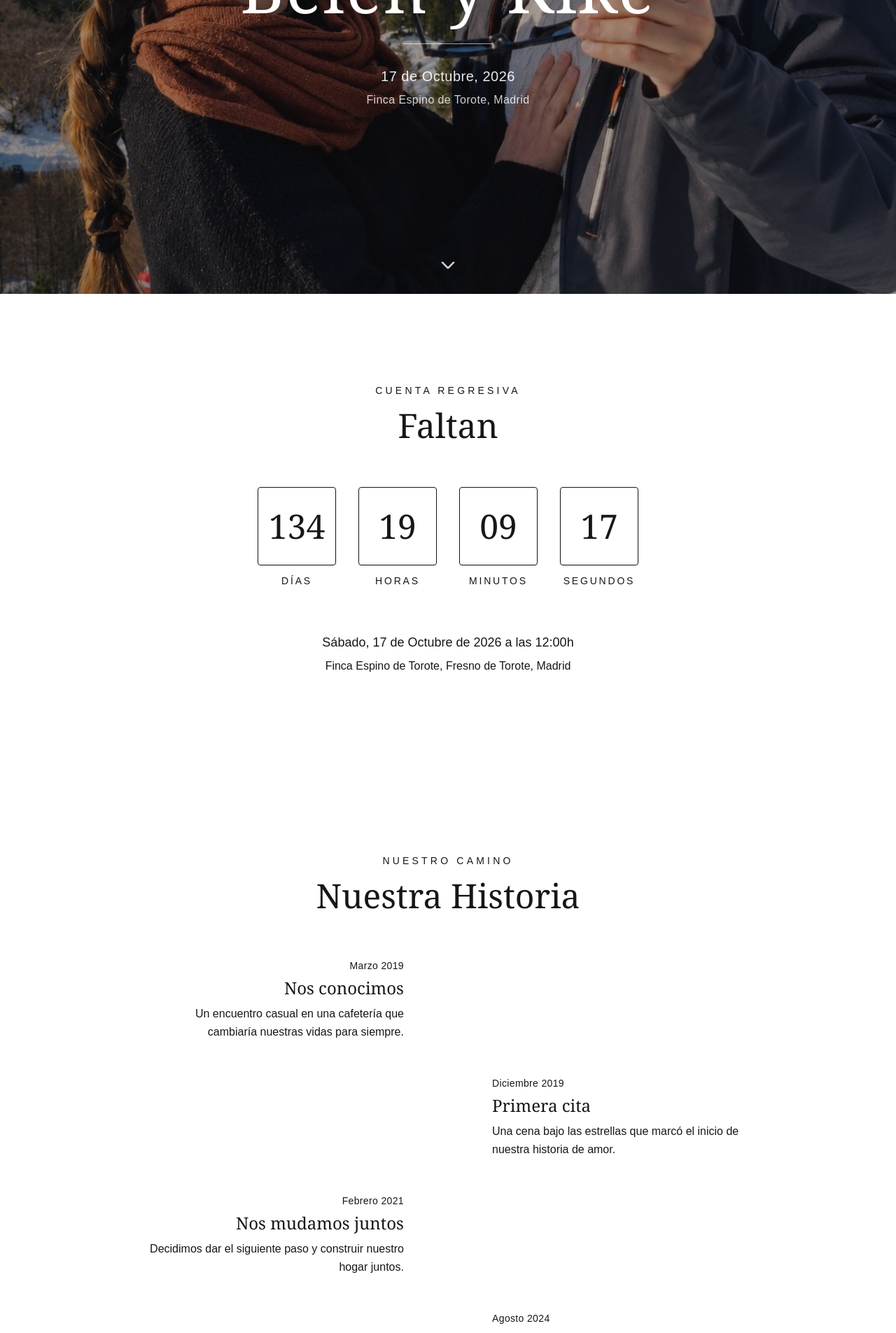
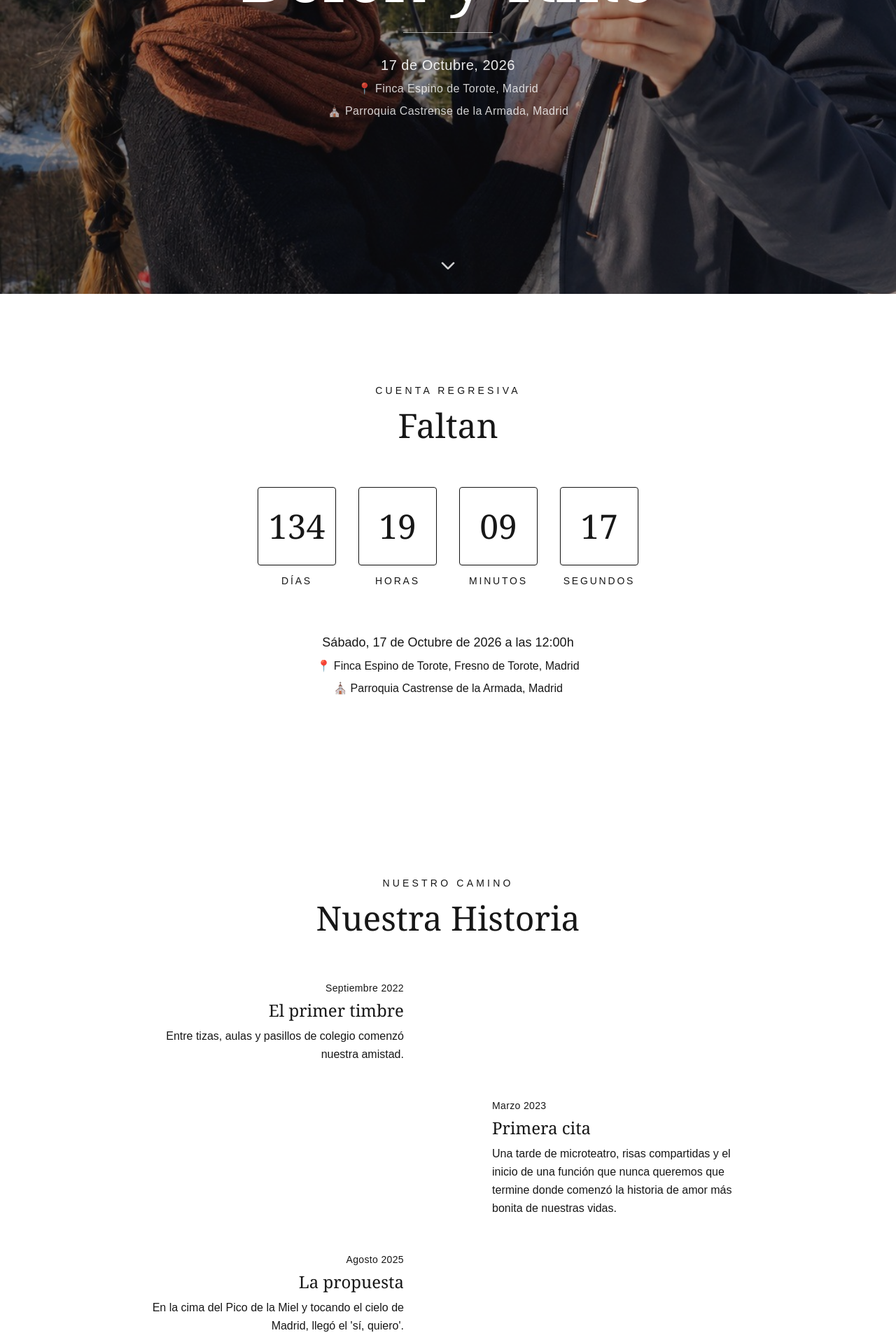
Before and after one commit to HTorres1/WebBoda, a Next.js app: page / in a window 1280 px wide. Shown: the part 380-2285 px from the top of the page at 70% size. Built offline with nearby package versions, Linux system fonts and the light colour scheme.

Commit message:
nuevos cambios

```diff
--- a/components/wedding/countdown-section.tsx
+++ b/components/wedding/countdown-section.tsx
@@ -129,9 +129,22 @@ export function CountdownSection() {
           <p className="text-muted-foreground text-lg">
             Sábado, 17 de Octubre de 2026 a las 12:00h
           </p>
-          <p className="text-muted-foreground mt-2">
-            Finca Espino de Torote, Fresno de Torote, Madrid
-          </p>
+          <motion.a
+            href="https://maps.app.goo.gl/RhaUwNyQMN2JnBya9"
+            target="_blank"
+            rel="noopener noreferrer"
+            className="block text-muted-foreground mt-2 hover:underline"
+          >
+            📍 Finca Espino de Torote, Fresno de Torote, Madrid
+          </motion.a>
+          <motion.a
+            href="https://maps.app.goo.gl/gaE7UDEV1UT3HSw97"
+            target="_blank"
+            rel="noopener noreferrer"
+            className="block text-muted-foreground mt-2 hover:underline"
+          >
+            ⛪ Parroquia Castrense de la Armada, Madrid
+          </motion.a>
         </motion.div>
       </div>
     </section>
--- a/components/wedding/event-details.tsx
+++ b/components/wedding/event-details.tsx
@@ -7,15 +7,15 @@ const events = [
   {
     icon: MapPin,
     title: "Ceremonia",
-    time: "17:00",
-    location: "Capilla de la Hacienda",
+    time: "12:00",
+    location: "Parroquia Castrense de la Armada",
     description: "Una ceremonia íntima rodeados de nuestros seres queridos.",
   },
   {
     icon: Utensils,
     title: "Cóctel",
     time: "18:30",
-    location: "Jardines de la Hacienda",
+    location: "Finca Espino de Torote",
     description:
       "Disfruta de aperitivos y bebidas mientras socializas con otros invitados.",
   },
@@ -23,7 +23,7 @@ const events = [
     icon: Clock,
     title: "Cena",
     time: "20:00",
-    location: "Salón Principal",
+    location: "Finca Espino de Torote",
     description:
       "Una cena de cuatro tiempos preparada por nuestro chef exclusivo.",
   },
@@ -31,7 +31,7 @@ const events = [
     icon: Music,
     title: "Fiesta",
     time: "22:30",
-    location: "Terraza Exterior",
+    location: "Finca Espino de Torote",
     description: "¡Baila con nosotros toda la noche bajo las estrellas!",
   },
 ];
--- a/components/wedding/footer.tsx
+++ b/components/wedding/footer.tsx
@@ -27,6 +27,21 @@ export function Footer() {
             No podemos esperar para celebrar este día tan especial con todos
             vosotros. Vuestra presencia será el mejor regalo.
           </p>
+
+          <div className="mb-10">
+            <a
+              href="https://open.spotify.com/playlist/5gftlylytfYXC8ql7phUYe"
+              target="_blank"
+              rel="noopener noreferrer"
+              className="inline-flex items-center gap-2 text-background/80 hover:text-background transition"
+            >
+              🎵 Ayúdanos a crear la banda sonora del día
+            </a>
+
+            <p className="text-background/50 text-sm mt-2">
+              Añade tus canciones favoritas a nuestra playlist
+            </p>
+          </div>
 
           <nav className="flex flex-wrap justify-center gap-6 text-sm text-background/70 mb-8">
             <a
--- a/components/wedding/hero-section.tsx
+++ b/components/wedding/hero-section.tsx
@@ -59,14 +59,29 @@ export function HeroSection() {
           17 de Octubre, 2026
         </motion.p>
 
-        <motion.p
+        <motion.a
+          href="https://maps.app.goo.gl/RhaUwNyQMN2JnBya9"
+          target="_blank"
+          rel="noopener noreferrer"
           initial={{ opacity: 0, y: 20 }}
           animate={{ opacity: 1, y: 0 }}
           transition={{ duration: 0.8, delay: 1 }}
-          className="text-background/80 text-sm md:text-base mt-2 tracking-wide"
+          className="block text-background/80 text-sm md:text-base mt-2 tracking-wide hover:underline"
         >
-          Finca Espino de Torote, Madrid
-        </motion.p>
+          📍 Finca Espino de Torote, Madrid
+        </motion.a>
+
+        <motion.a
+          href="https://maps.app.goo.gl/gaE7UDEV1UT3HSw97"
+          target="_blank"
+          rel="noopener noreferrer"
+          initial={{ opacity: 0, y: 20 }}
+          animate={{ opacity: 1, y: 0 }}
+          transition={{ duration: 0.8, delay: 1.1 }}
+          className="block text-background/80 text-sm md:text-base mt-2 tracking-wide hover:underline"
+        >
+          ⛪ Parroquia Castrense de la Armada, Madrid
+        </motion.a>
       </div>
 
       {/* Scroll Indicator */}
--- a/components/wedding/rsvp-section.tsx
+++ b/components/wedding/rsvp-section.tsx
@@ -1,61 +1,19 @@
 "use client";
 
-import { useState } from "react";
 import { motion } from "framer-motion";
-// nada de imports UI
-import { Check, Heart } from "lucide-react";
+import { Heart } from "lucide-react";
 
 export function RsvpSection() {
-  const [formState, setFormState] = useState<"idle" | "submitting" | "success">(
-    "idle"
-  );
-  const [attendance, setAttendance] = useState<string>("");
-
-  const handleSubmit = async (e: React.FormEvent<HTMLFormElement>) => {
-    e.preventDefault();
-    setFormState("submitting");
-
-    // Simulate form submission
-    await new Promise((resolve) => setTimeout(resolve, 1500));
-
-    setFormState("success");
-  };
-
-  if (formState === "success") {
-    return (
-      <section id="rsvp" className="py-24 md:py-32 bg-background">
-        <div className="container mx-auto px-4 max-w-2xl text-center">
-          <motion.div
-            initial={{ opacity: 0, scale: 0.9 }}
-            animate={{ opacity: 1, scale: 1 }}
-            transition={{ duration: 0.5 }}
-            className="py-16"
-          >
-            <div className="w-20 h-20 bg-primary/10 rounded-full flex items-center justify-center mx-auto mb-8">
-              <Check className="w-10 h-10 text-primary" />
-            </div>
-            <h3 className="font-serif text-3xl md:text-4xl text-foreground mb-4">
-              ¡Gracias por confirmar!
-            </h3>
-            <p className="text-muted-foreground text-lg">
-              Hemos recibido tu confirmación. Estamos muy felices de contar
-              contigo en nuestro día especial.
-            </p>
-          </motion.div>
-        </div>
-      </section>
-    );
-  }
-
   return (
     <section id="rsvp" className="py-24 md:py-32 bg-background">
-      <div className="container mx-auto px-4 max-w-2xl">
+      <div className="container mx-auto px-4 max-w-2xl text-center">
+
         <motion.p
           initial={{ opacity: 0, y: 20 }}
           whileInView={{ opacity: 1, y: 0 }}
           viewport={{ once: true }}
           transition={{ duration: 0.6 }}
-          className="text-center text-sm tracking-[0.3em] uppercase text-muted-foreground mb-4"
+          className="text-sm tracking-[0.3em] uppercase text-muted-foreground mb-4"
         >
           Confirma tu asistencia
         </motion.p>
@@ -65,7 +23,7 @@ export function RsvpSection() {
           whileInView={{ opacity: 1, y: 0 }}
           viewport={{ once: true }}
           transition={{ duration: 0.6, delay: 0.1 }}
-          className="text-center font-serif text-4xl md:text-5xl text-foreground mb-6"
+          className="font-serif text-4xl md:text-5xl text-foreground mb-6"
         >
           RSVP
         </motion.h2>
@@ -75,67 +33,26 @@ export function RsvpSection() {
           whileInView={{ opacity: 1, y: 0 }}
           viewport={{ once: true }}
           transition={{ duration: 0.6, delay: 0.2 }}
-          className="text-center text-muted-foreground mb-12 max-w-md mx-auto"
+          className="text-muted-foreground mb-10 max-w-md mx-auto"
         >
-          Por favor, confirma tu asistencia antes del 15 de Mayo de 2025
+          Nos ayudaría muchísimo que confirmaras tu asistencia antes del
+          30 de Junio de 2026.
         </motion.p>
 
-        <motion.form
+        <motion.a
           initial={{ opacity: 0, y: 30 }}
           whileInView={{ opacity: 1, y: 0 }}
           viewport={{ once: true }}
           transition={{ duration: 0.6, delay: 0.3 }}
-          onSubmit={handleSubmit}
-          className="space-y-6 bg-card p-8 md:p-10 rounded-sm border border-border shadow-sm"
+          href="https://docs.google.com/forms/d/1SHeaxogrXNIC5gmNRe9Ei6ukkC_bVwDoBDkiX9nGPLw/viewform"
+          target="_blank"
+          rel="noopener noreferrer"
+          className="inline-flex items-center gap-3 px-8 py-4 rounded-sm bg-foreground text-background hover:opacity-90 transition"
         >
-          <div className="grid grid-cols-1 md:grid-cols-2 gap-6">
-            <div className="space-y-2">
-              <label className="text-sm font-medium">Nombre Completo</label>
-              <input className="w-full p-2 border rounded-md" />
-            </div>
+          <Heart className="w-5 h-5" />
+          Confirmar asistencia
+        </motion.a>
 
-            <div className="space-y-2">
-              <label className="text-sm font-medium">Email</label>
-              <input className="w-full p-2 border rounded-md" />
-            </div>
-          </div>
-
-          <div className="grid grid-cols-1 md:grid-cols-2 gap-6">
-            <div className="space-y-2">
-              <label className="text-sm font-medium">Asistirás?</label>
-              <select className="w-full p-2 border rounded-md">
-                <option value="1">Sí, asistiré con gusto</option>
-                <option value="2">Lo siento, no podré asistir</option>
-              </select>
-            </div>
-
-            <div className="space-y-2">
-              <label className="text-sm font-medium">Número de invitados</label>
-              <select className="w-full p-2 border rounded-md">
-                <option value="1">1</option>
-                <option value="2">2</option>
-                <option value="2">3</option>
-                <option value="2">4</option>
-              </select>
-            </div>
-          </div>
-
-          <div className="space-y-2">
-
-            <label className="text-sm font-medium">Restricciones alimentarias</label>
-            <input className="w-full p-2 border rounded-md" />
-          </div>
-
-          <div className="space-y-2">
-
-            <label className="text-sm font-medium">Mensaje para los novios (opcional)</label>
-            <textarea className="w-full p-2 border rounded-md" />
-          </div>
-
-          <button className="px-4 py-2 bg-black text-white rounded-md hover:opacity-90">
-            Enviar
-          </button>
-        </motion.form>
       </div>
     </section>
   );
--- a/components/wedding/story-section.tsx
+++ b/components/wedding/story-section.tsx
@@ -5,29 +5,24 @@ import { Heart } from "lucide-react";
 
 const timeline = [
   {
-    date: "Marzo 2019",
-    title: "Nos conocimos",
+    date: "Septiembre 2022",
+    title: "El primer timbre",
     description:
-      "Un encuentro casual en una cafetería que cambiaría nuestras vidas para siempre.",
+      "Entre tizas, aulas y pasillos de colegio comenzó nuestra amistad.",
   },
   {
-    date: "Diciembre 2019",
+    date: "Marzo 2023",
     title: "Primera cita",
     description:
-      "Una cena bajo las estrellas que marcó el inicio de nuestra historia de amor.",
+      "Una tarde de microteatro, risas compartidas y el inicio de una función que nunca queremos que termine donde comenzó la historia de amor más bonita de nuestras vidas.",
   },
   {
-    date: "Febrero 2021",
-    title: "Nos mudamos juntos",
-    description:
-      "Decidimos dar el siguiente paso y construir nuestro hogar juntos.",
-  },
-  {
-    date: "Agosto 2024",
+    date: "Agosto 2025",
     title: "La propuesta",
     description:
-      "En la cima de una montaña, con vistas al atardecer, Carlos hizo la pregunta más importante.",
+      "En la cima del Pico de la Miel y tocando el cielo de Madrid, llegó el 'sí, quiero'.",
   },
+
 ];
 
 export function StorySection() {
```
